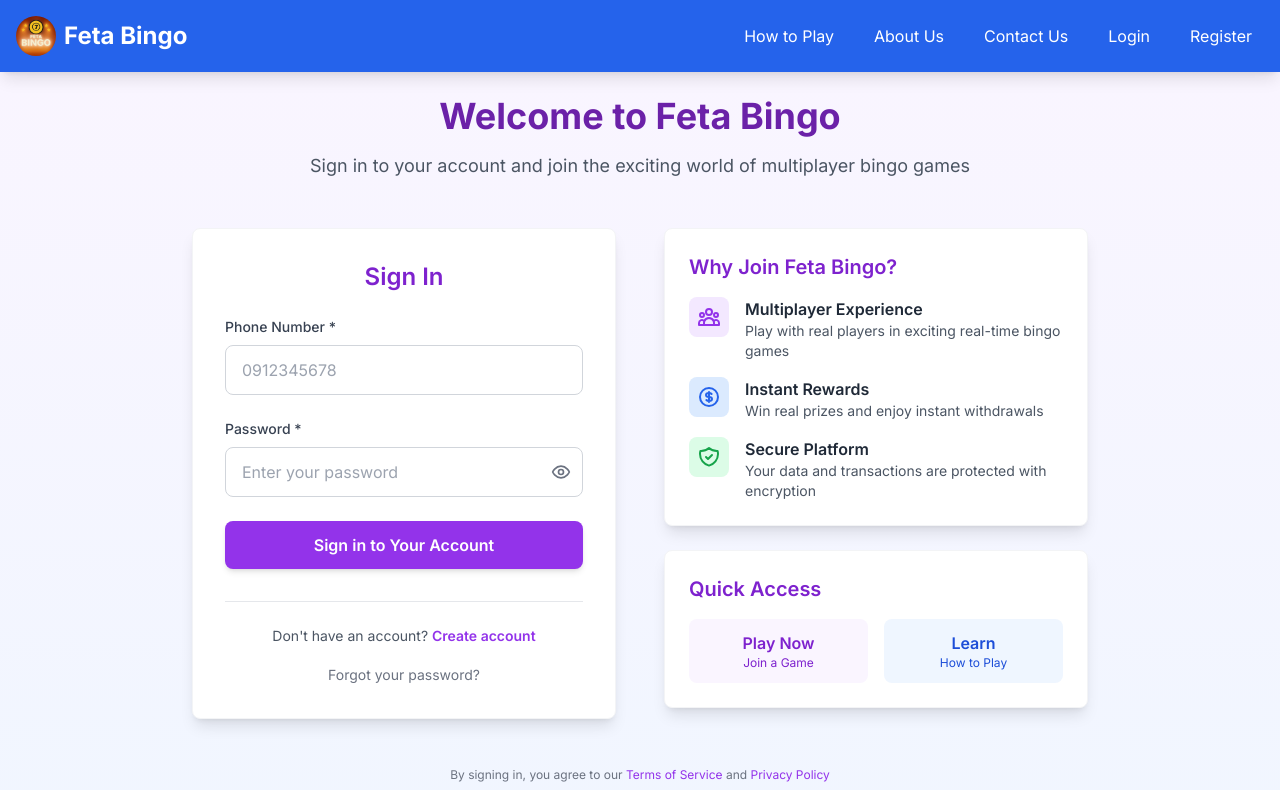
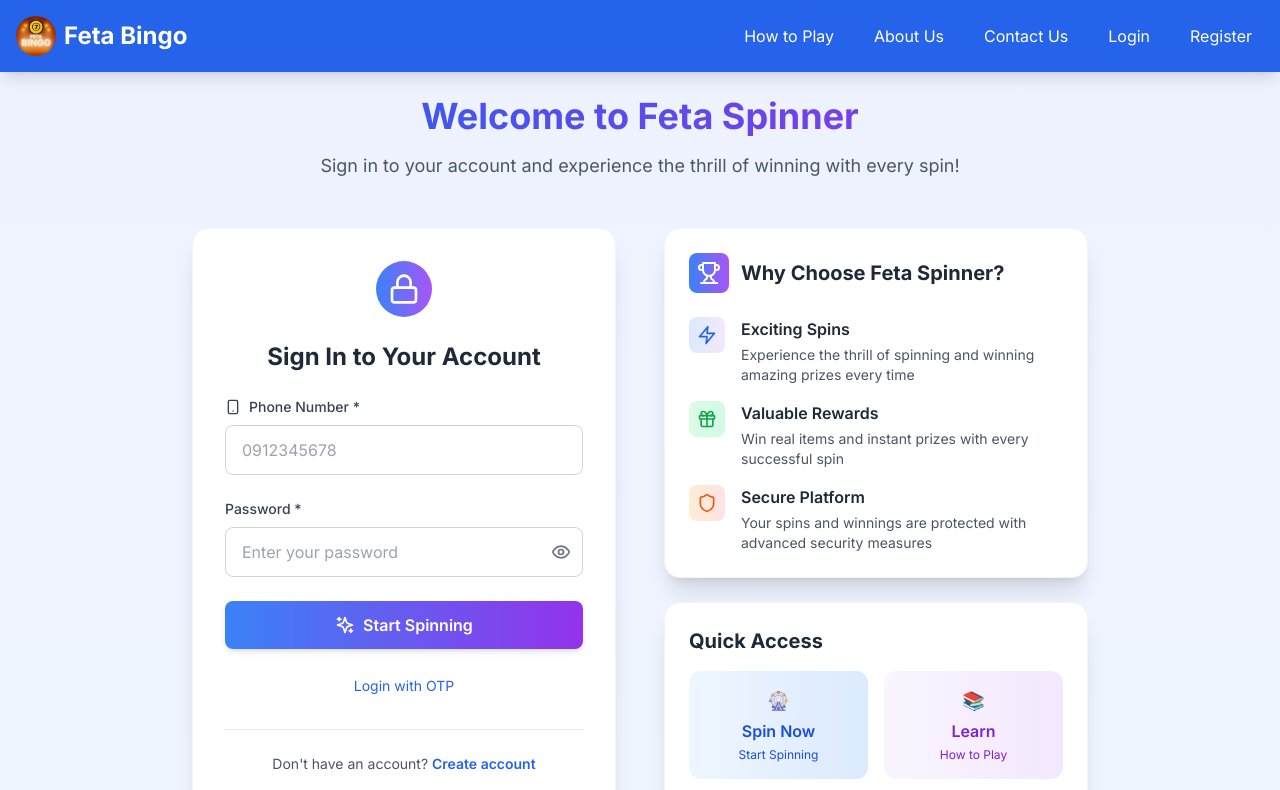
Before and after one commit to Amlakab/lottery-frontend, a Next.js app: page /auth/login in a window 1280 px wide. Shown: the top 790 px of the page. Built offline with nearby package versions, Linux system fonts and the light colour scheme; no server answers.

Commit message:
spinnerr login  corected

```diff
--- a/app/auth/login/page.tsx
+++ b/app/auth/login/page.tsx
@@ -1,5 +1,6 @@
 'use client';
-
+// Add motion import at the top if not already present
+import { motion } from 'framer-motion';
 import React, { useState } from 'react';
 import Link from 'next/link';
 import { useAuth } from '@/lib/auth';
@@ -10,9 +11,16 @@ import 'react-toastify/dist/ReactToastify.css';
 import {
   Eye,
   EyeOff,
-  X
+  Lock,
+  Smartphone,
+  Gift,
+  Shield,
+  Zap,
+  Trophy,
+  Sparkles
 } from 'lucide-react';
 import Footer from '@/components/ui/Footer';
+
 export default function LoginPage() {
   const [phone, setPhone] = useState('');
   const [password, setPassword] = useState('');
@@ -20,7 +28,7 @@ export default function LoginPage() {
   const [otp, setOtp] = useState('');
   const [isLoading, setIsLoading] = useState(false);
   const [message, setMessage] = useState('');
-  const [showPassword, setShowPassword] = useState(false); // 👈 state for toggle
+  const [showPassword, setShowPassword] = useState(false);
 
   const { login, loginWithOtp } = useAuth();
   const router = useRouter();
@@ -44,18 +52,16 @@ export default function LoginPage() {
           autoClose: 2000,
         });
 
-          // Redirect based on user role
+        // Redirect based on user role
         if (user.role === 'spinner-user') {
           router.push('/spinner/dashboard');
-        }
-
-        else if (user.role === 'admin') {
+        } else if (user.role === 'admin') {
           router.push('/admin');
         } else if (user.role === 'accountant') {
           router.push('/agent');
-        }else if (user.role === 'agent') {
+        } else if (user.role === 'agent') {
           router.push('/sub-agent');
-        }  else {
+        } else {
           router.push('/user/dashboard');
         }
       } else {
@@ -108,33 +114,43 @@ export default function LoginPage() {
   };
 
   return (
-    <div className="min-h-screen bg-gradient-to-b from-purple-50 to-blue-50">
+    <div className="min-h-screen bg-gradient-to-b from-indigo-50 to-blue-50">
       <Navbar />
       <div className="container mx-auto px-4 py-8 pt-24">
         <div id="login-form" className="max-w-4xl mx-auto">
           <div className="text-center mb-12">
-            <h1 className="text-4xl font-bold text-purple-800 mb-4">
-              Welcome to Feta Bingo
-            </h1>
+            <motion.h1
+              className="text-4xl font-bold bg-gradient-to-r from-blue-600 to-purple-600 bg-clip-text text-transparent mb-4"
+              initial={{ opacity: 0, y: -20 }}
+              animate={{ opacity: 1, y: 0 }}
+              transition={{ duration: 0.5 }}
+            >
+              Welcome to Feta Spinner
+            </motion.h1>
             <p className="text-lg text-gray-600 max-w-2xl mx-auto">
-              Sign in to your account and join the exciting world of multiplayer
-              bingo games
+              Sign in to your account and experience the thrill of winning with every spin!
             </p>
           </div>
 
           <div className="grid md:grid-cols-2 gap-12 items-start">
             {/* Login Form Card */}
-            <div className="bg-white rounded-lg shadow-lg p-8 border border-gray-100">
-              <h2 className="text-2xl font-semibold text-purple-700 mb-6 text-center">
-                Sign In
+            <div className="bg-white rounded-2xl shadow-xl p-8 border border-gray-100">
+              <div className="flex items-center justify-center mb-6">
+                <div className="bg-gradient-to-r from-blue-500 to-purple-500 p-3 rounded-full">
+                  <Lock className="h-8 w-8 text-white" />
+                </div>
+              </div>
+
+              <h2 className="text-2xl font-bold text-gray-800 mb-6 text-center">
+                Sign In to Your Account
               </h2>
 
               {message && (
                 <div
                   className={`mb-6 p-4 rounded-lg ${
                     message.includes('sent') || message.includes('success')
-                      ? 'bg-green-100 text-green-800 border border-green-200'
-                      : 'bg-red-100 text-red-800 border border-red-200'
+                      ? 'bg-green-50 text-green-700 border border-green-200'
+                      : 'bg-red-50 text-red-700 border border-red-200'
                   }`}
                 >
                   {message}
@@ -146,8 +162,9 @@ export default function LoginPage() {
                 <div>
                   <label
                     htmlFor="phone"
-                    className="block text-sm font-medium text-gray-700 mb-2"
+                    className="block text-sm font-medium text-gray-700 mb-2 flex items-center"
                   >
+                    <Smartphone className="h-4 w-4 mr-2" />
                     Phone Number *
                   </label>
                   <input
@@ -155,7 +172,7 @@ export default function LoginPage() {
                     name="phone"
                     type="tel"
                     required
-                    className="w-full px-4 py-3 border border-gray-300 rounded-lg focus:ring-2 focus:ring-purple-500 focus:border-transparent transition duration-200"
+                    className="w-full px-4 py-3 border border-gray-300 rounded-lg focus:ring-2 focus:ring-blue-500 focus:border-transparent transition duration-200"
                     placeholder="0912345678"
                     value={phone}
                     onChange={(e) => setPhone(e.target.value)}
@@ -177,7 +194,7 @@ export default function LoginPage() {
                         name="password"
                         type={showPassword ? 'text' : 'password'}
                         required
-                        className="w-full px-4 py-3 border border-gray-300 rounded-lg focus:ring-2 focus:ring-purple-500 focus:border-transparent transition duration-200 pr-12"
+                        className="w-full px-4 py-3 border border-gray-300 rounded-lg focus:ring-2 focus:ring-blue-500 focus:border-transparent transition duration-200 pr-12"
                         placeholder="Enter your password"
                         value={password}
                         onChange={(e) => setPassword(e.target.value)}
@@ -185,7 +202,7 @@ export default function LoginPage() {
                       <button
                         type="button"
                         onClick={() => setShowPassword((prev) => !prev)}
-                        className="absolute inset-y-0 right-3 flex items-center text-gray-500 hover:text-purple-600"
+                        className="absolute inset-y-0 right-3 flex items-center text-gray-500 hover:text-blue-600 transition-colors"
                       >
                         {showPassword ? (
                           <EyeOff className="h-5 w-5" />
@@ -208,7 +225,7 @@ export default function LoginPage() {
                       name="otp"
                       type="text"
                       required
-                      className="w-full px-4 py-3 border border-gray-300 rounded-lg focus:ring-2 focus:ring-purple-500 focus:border-transparent transition duration-200"
+                      className="w-full px-4 py-3 border border-gray-300 rounded-lg focus:ring-2 focus:ring-blue-500 focus:border-transparent transition duration-200"
                       placeholder="Enter 6-digit OTP"
                       value={otp}
                       onChange={(e) => setOtp(e.target.value)}
@@ -220,7 +237,7 @@ export default function LoginPage() {
                 <button
                   type="submit"
                   disabled={isLoading}
-                  className="w-full bg-purple-600 hover:bg-purple-700 text-white font-semibold py-3 px-4 rounded-lg shadow-md hover:shadow-lg transition duration-200 disabled:opacity-50 disabled:cursor-not-allowed"
+                  className="w-full bg-gradient-to-r from-blue-500 to-purple-600 hover:from-blue-600 hover:to-purple-700 text-white font-semibold py-3 px-4 rounded-lg shadow-md hover:shadow-lg transition-all duration-200 transform hover:-translate-y-0.5 disabled:opacity-50 disabled:cursor-not-allowed disabled:transform-none"
                 >
                   {isLoading ? (
                     <span className="flex items-center justify-center">
@@ -241,17 +258,37 @@ export default function LoginPage() {
                         <path
                           className="opacity-75"
                           fill="currentColor"
-                          d="M4 12a8 8 0 018-8V0C5.373 0 0 5.373 0 12h4zm2 5.291A7.962 7.962 0 014 12H0c0
-                          3.042 1.135 5.824 3 7.938l3-2.647z"
+                          d="M4 12a8 8 0 018-8V0C5.373 0 0 5.373 0 12h4zm2 5.291A7.962 7.962 0 014 12H0c0 3.042 1.135 5.824 3 7.938l3-2.647z"
                         ></path>
                       </svg>
                       Signing in...
                     </span>
                   ) : (
-                    'Sign in to Your Account'
+                    <span className="flex items-center justify-center">
+                      <Sparkles className="h-5 w-5 mr-2" />
+                      Start Spinning
+                    </span>
                   )}
                 </button>
               </form>
+
+              {/* Login Methods Toggle */}
+              <div className="mt-6">
+                <button
+                  type="button"
+                  onClick={() => {
+                    if (isOtpLogin) {
+                      setIsOtpLogin(false);
+                    } else {
+                      handleSendOtp();
+                    }
+                  }}
+                  className="w-full text-center text-sm text-blue-600 hover:text-blue-800 transition-colors"
+                  disabled={isLoading}
+                >
+                  {isOtpLogin ? 'Use password instead' : 'Login with OTP'}
+                </button>
+              </div>
 
               {/* Register + Forgot Password */}
               <div className="mt-8 pt-6 border-t border-gray-200">
@@ -259,7 +296,7 @@ export default function LoginPage() {
                   Don't have an account?{' '}
                   <Link
                     href="/auth/register"
-                    className="font-semibold text-purple-600 hover:text-purple-800 transition duration-200"
+                    className="font-semibold text-blue-600 hover:text-blue-800 transition duration-200 hover:underline"
                   >
                     Create account
                   </Link>
@@ -268,114 +305,67 @@ export default function LoginPage() {
               <div className="mt-4 text-center">
                 <Link
                   href="/forgot-password"
-                  className="text-sm text-gray-500 hover:text-gray-700 transition duration-200"
+                  className="text-sm text-gray-500 hover:text-gray-700 transition duration-200 hover:underline"
                 >
                   Forgot your password?
                 </Link>
               </div>
             </div>
 
-            {/* Features Section (unchanged) */}
+            {/* Features Section - Updated for Feta Spinner */}
             <div className="space-y-6">
-              <div className="bg-white rounded-lg shadow-lg p-6 border border-gray-100">
-                <h3 className="text-xl font-semibold text-purple-700 mb-4">
-                  Why Join Feta Bingo?
-                </h3>
+              <div className="bg-white rounded-2xl shadow-xl p-6 border border-gray-100">
+                <div className="flex items-center mb-6">
+                  <div className="bg-gradient-to-r from-blue-500 to-purple-500 p-2 rounded-lg mr-3">
+                    <Trophy className="h-6 w-6 text-white" />
+                  </div>
+                  <h3 className="text-xl font-bold text-gray-800">
+                    Why Choose Feta Spinner?
+                  </h3>
+                </div>
+
                 <div className="space-y-4">
-                  {/* Multiplayer */}
+                  {/* Exciting Spins */}
                   <div className="flex items-start">
-                    <div className="bg-purple-100 p-2 rounded-lg mr-4">
-                      <svg
-                        className="w-6 h-6 text-purple-600"
-                        fill="none"
-                        stroke="currentColor"
-                        viewBox="0 0 24 24"
-                      >
-                        <path
-                          strokeLinecap="round"
-                          strokeLinejoin="round"
-                          strokeWidth={2}
-                          d="M17 20h5v-2a3 3 0 00-5.356-1.857M17
-                          20H7m10 0v-2c0-.656-.126-1.283-.356-1.857M7
-                          20H2v-2a3 3 0 015.356-1.857M7
-                          20v-2c0-.656.126-1.283.356-1.857m0
-                          0a5.002 5.002 0 019.288 0M15 7a3
-                          3 0 11-6 0 3 3 0 016 0zm6 3a2 2 0
-                          11-4 0 2 2 0 014 0zM7 10a2 2 0
-                          11-4 0 2 2 0 014 0z"
-                        />
-                      </svg>
+                    <div className="bg-gradient-to-r from-blue-100 to-purple-100 p-2 rounded-lg mr-4">
+                      <Zap className="w-5 h-5 text-blue-600" />
                     </div>
                     <div>
                       <h4 className="font-semibold text-gray-800">
-                        Multiplayer Experience
+                        Exciting Spins
                       </h4>
-                      <p className="text-sm text-gray-600">
-                        Play with real players in exciting real-time bingo games
+                      <p className="text-sm text-gray-600 mt-1">
+                        Experience the thrill of spinning and winning amazing prizes every time
                       </p>
                     </div>
                   </div>
 
-                  {/* Rewards */}
+                  {/* Valuable Rewards */}
                   <div className="flex items-start">
-                    <div className="bg-blue-100 p-2 rounded-lg mr-4">
-                      <svg
-                        className="w-6 h-6 text-blue-600"
-                        fill="none"
-                        stroke="currentColor"
-                        viewBox="0 0 24 24"
-                      >
-                        <path
-                          strokeLinecap="round"
-                          strokeLinejoin="round"
-                          strokeWidth={2}
-                          d="M12 8c-1.657 0-3 .895-3
-                          2s1.343 2 3 2 3 .895 3 2-1.343
-                          2-3 2m0-8c1.11 0 2.08.402
-                          2.599 1M12 8V7m0 1v8m0 0v1m0-1c-1.11
-                          0-2.08-.402-2.599-1M21 12a9 9 0
-                          11-18 0 9 9 0 0118 0z"
-                        />
-                      </svg>
+                    <div className="bg-gradient-to-r from-green-100 to-emerald-100 p-2 rounded-lg mr-4">
+                      <Gift className="w-5 h-5 text-green-600" />
                     </div>
                     <div>
                       <h4 className="font-semibold text-gray-800">
-                        Instant Rewards
+                        Valuable Rewards
                       </h4>
-                      <p className="text-sm text-gray-600">
-                        Win real prizes and enjoy instant withdrawals
+                      <p className="text-sm text-gray-600 mt-1">
+                        Win real items and instant prizes with every successful spin
                       </p>
                     </div>
                   </div>
 
-                  {/* Security */}
+                  {/* Secure Platform */}
                   <div className="flex items-start">
-                    <div className="bg-green-100 p-2 rounded-lg mr-4">
-                      <svg
-                        className="w-6 h-6 text-green-600"
-                        fill="none"
-                        stroke="currentColor"
-                        viewBox="0 0 24 24"
-                      >
-                        <path
-                          strokeLinecap="round"
-                          strokeLinejoin="round"
-                          strokeWidth={2}
-                          d="M9 12l2 2 4-4m5.618-4.016A11.955
-                          11.955 0 0112 2.944a11.955
-                          11.955 0 01-8.618 3.04A12.02
-                          12.02 0 003 9c0 5.591 3.824
-                          10.29 9 11.622 5.176-1.332
-                          9-6.03 9-11.622 0-1.042-.133-2.052-.382-3.016z"
-                        />
-                      </svg>
+                    <div className="bg-gradient-to-r from-orange-100 to-red-100 p-2 rounded-lg mr-4">
+                      <Shield className="w-5 h-5 text-orange-600" />
                     </div>
                     <div>
                       <h4 className="font-semibold text-gray-800">
                         Secure Platform
                       </h4>
-                      <p className="text-sm text-gray-600">
-                        Your data and transactions are protected with encryption
+                      <p className="text-sm text-gray-600 mt-1">
+                        Your spins and winnings are protected with advanced security measures
                       </p>
                     </div>
                   </div>
@@ -383,25 +373,43 @@ export default function LoginPage() {
               </div>
 
               {/* Quick Access */}
-              <div className="bg-white rounded-lg shadow-lg p-6 border border-gray-100">
-                <h3 className="text-xl font-semibold text-purple-700 mb-4">
+              <div className="bg-white rounded-2xl shadow-xl p-6 border border-gray-100">
+                <h3 className="text-xl font-bold text-gray-800 mb-4">
                   Quick Access
                 </h3>
                 <div className="grid grid-cols-2 gap-4">
                   <Link
-                    href="#login-form"
-                    className="bg-purple-50 hover:bg-purple-100 text-purple-700 text-center py-3 rounded-lg transition duration-200"
+                    href="/spinner/spinnerlobby"
+                    className="bg-gradient-to-r from-blue-50 to-blue-100 hover:from-blue-100 hover:to-blue-200 text-blue-700 p-4 rounded-xl text-center transition-all duration-200 transform hover:-translate-y-1"
                   >
-                    <div className="font-semibold">Play Now</div>
-                    <div className="text-xs">Join a Game</div>
+                    <div className="font-bold text-lg mb-1">🎡</div>
+                    <div className="font-semibold">Spin Now</div>
+                    <div className="text-xs mt-1">Start Spinning</div>
                   </Link>
                   <Link
                     href="/howtoplay"
-                    className="bg-blue-50 hover:bg-blue-100 text-blue-700 text-center py-3 rounded-lg transition duration-200"
+                    className="bg-gradient-to-r from-purple-50 to-purple-100 hover:from-purple-100 hover:to-purple-200 text-purple-700 p-4 rounded-xl text-center transition-all duration-200 transform hover:-translate-y-1"
                   >
+                    <div className="font-bold text-lg mb-1">📚</div>
                     <div className="font-semibold">Learn</div>
-                    <div className="text-xs">How to Play</div>
+                    <div className="text-xs mt-1">How to Play</div>
                   </Link>
+                </div>
+              </div>
+
+              {/* Daily Winners */}
+              <div className="bg-gradient-to-r from-blue-500 to-purple-600 rounded-2xl shadow-xl p-6 text-white">
+                <div className="flex items-center mb-4">
+                  <Trophy className="h-6 w-6 mr-2" />
+                  <h3 className="text-xl font-bold">Daily Winners</h3>
+                </div>
+                <p className="text-sm opacity-90 mb-4">
+                  Join thousands of players who win amazing prizes every day!
+                </p>
+                <div className="flex justify-center">
+                  <div className="bg-white/20 p-3 rounded-full">
+                    <span className="text-2xl">🎉</span>
+                  </div>
                 </div>
               </div>
             </div>
@@ -413,14 +421,14 @@ export default function LoginPage() {
               By signing in, you agree to our{' '}
               <Link
                 href="/termsofservice"
-                className="text-purple-600 hover:underline"
+                className="text-blue-600 hover:underline"
               >
                 Terms of Service
               </Link>{' '}
               and{' '}
               <Link
                 href="/privacypolicy"
-                className="text-purple-600 hover:underline"
+                className="text-blue-600 hover:underline"
               >
                 Privacy Policy
               </Link>
```
